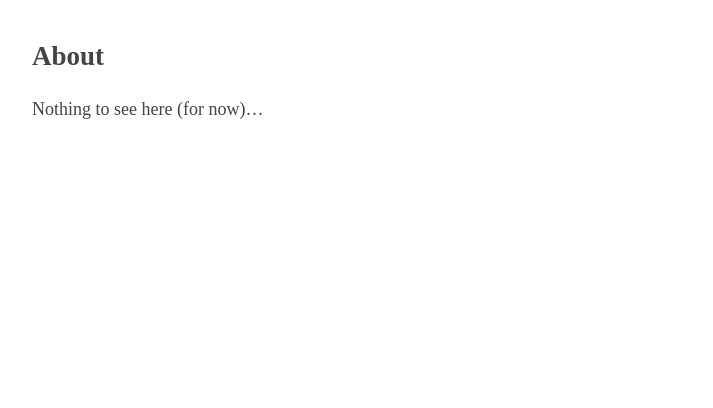
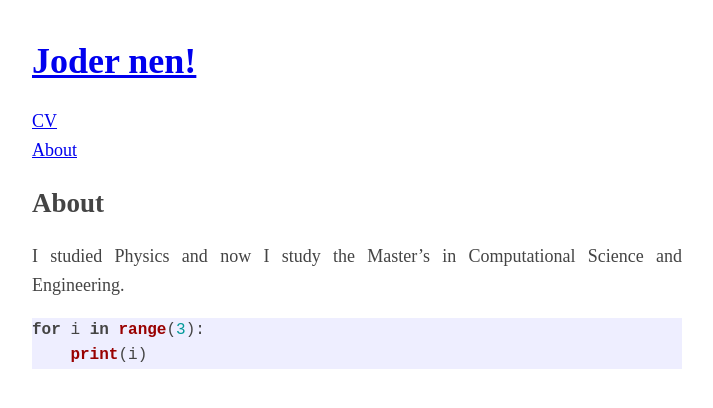
Before and after one commit to tonilatorrec/tonilatorrec.github.io, a Jekyll site: the page built from about.markdown, in a window 1280 px wide. Shown: the top 408 px of the page, without its empty margins (283-996 px from the left). Built offline with Jekyll 4.4.1, drawn with Linux system fonts in a browser that asks for light colours.

Commit message:
some changes

````diff
--- a/_includes/head.html
+++ b/_includes/head.html
@@ -31,4 +31,6 @@
     src="https://cdn.jsdelivr.net/npm/mathjax@3/es5/tex-mml-chtml.js">
   </script>
   {% endif %}
+
+  {% include header.html %}
 </head>
--- a/_layouts/home.html
+++ b/_layouts/home.html
@@ -3,8 +3,6 @@
 ---
 
 <div class="home">
-
-  {% include header.html %}
 
   {{ content }}
 
--- a/_layouts/post.html
+++ b/_layouts/post.html
@@ -2,8 +2,6 @@
 layout: default
 ---
 <article class="post" itemscope itemtype="http://schema.org/BlogPosting">
-
-  {% include header.html %}
 
   <header class="post-header">
     <h1 class="post-title" itemprop="name headline">{{ page.title | escape }}</h1>
--- a/_sass/_syntax.scss
+++ b/_sass/_syntax.scss
@@ -7,6 +7,7 @@
 
   .highlighter-rouge & {
     background: #eef;
+    font-size: 12pt;
   }
 
   .c     { color: #998; font-style: italic } // Comment
--- a/about.markdown
+++ b/about.markdown
@@ -4,4 +4,9 @@
 permalink: /about/
 ---
 
-Nothing to see here (for now)...
+I studied Physics and now I study the Master's in Computational Science and Engineering.
+
+```python
+for i in range(3):
+    print(i)
+```
````
